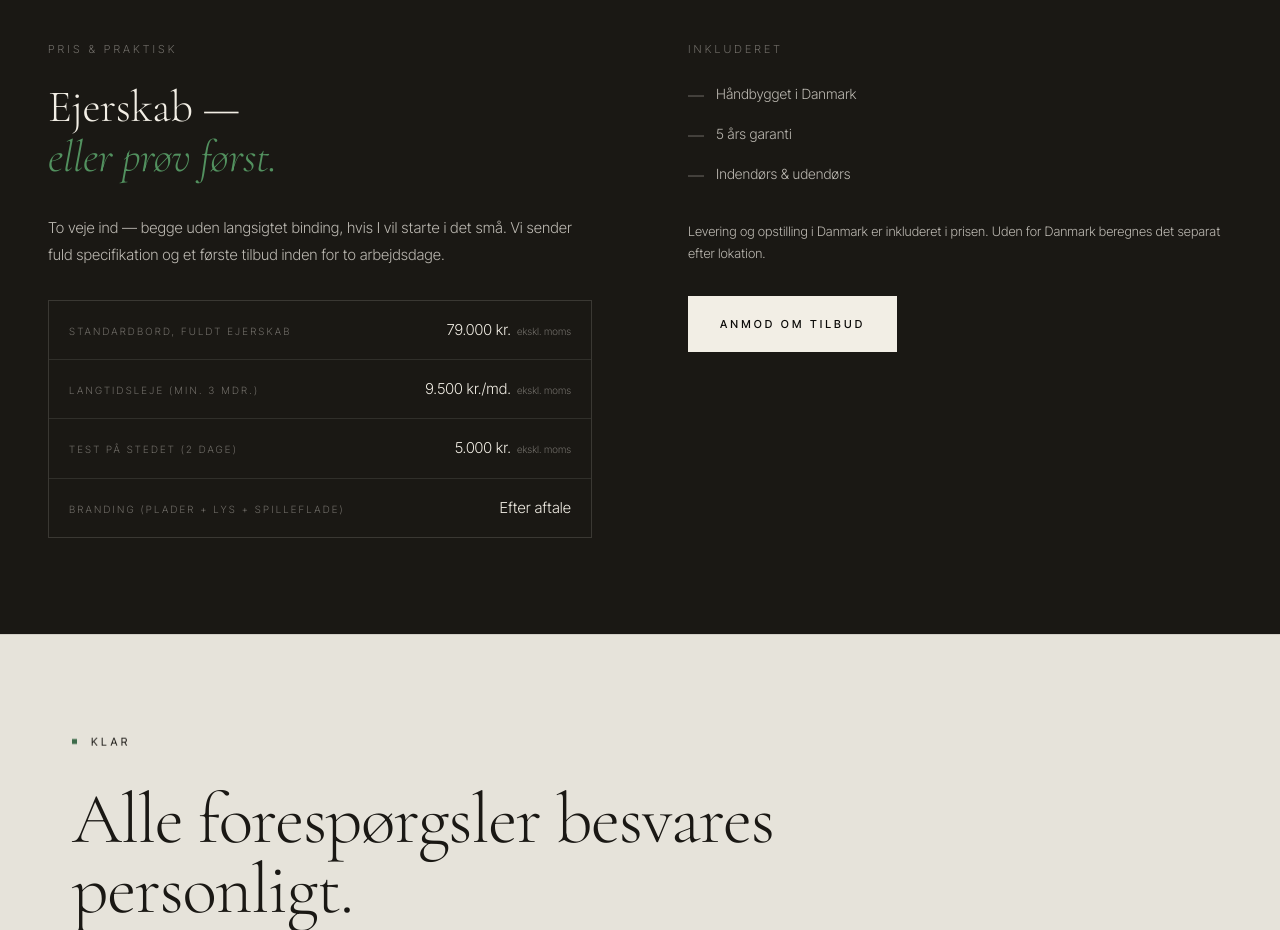
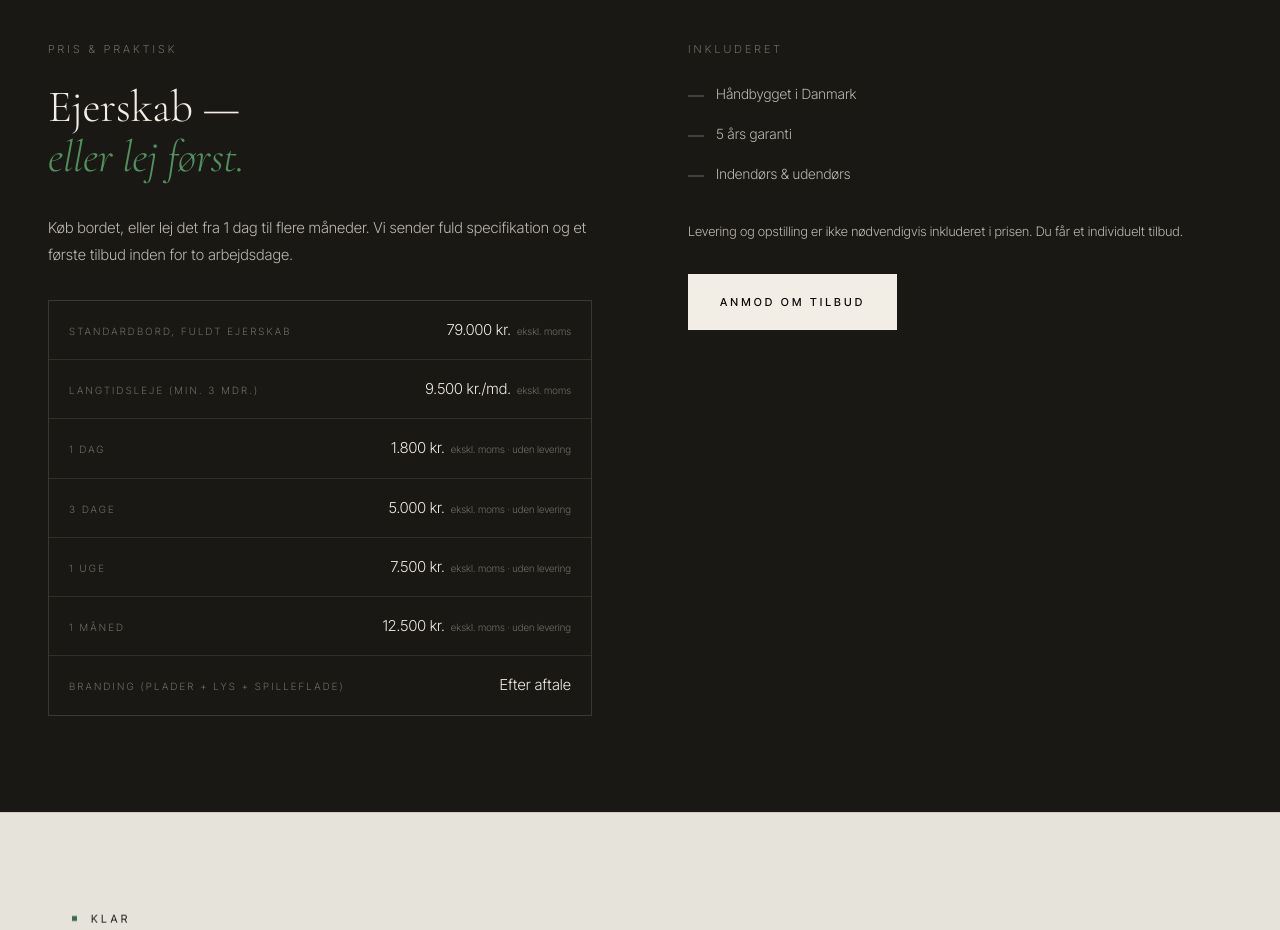
Before and after one commit to WoodooStadium/woodoo-stadium, a Next.js app: page /da/erhverv/hoteller in a window 1280 px wide. Shown: the part 3700-4630 px from the top of the page. Built offline with nearby package versions, Linux system fonts and the light colour scheme.

Commit message:
Hotel pages: use rental-page prices, remove 2-day trial, neutral delivery wording, update price heading and intro

```diff
--- a/src/app/da/erhverv/hoteller/page.tsx
+++ b/src/app/da/erhverv/hoteller/page.tsx
@@ -28,7 +28,10 @@ const structuredData = {
       offers: [
         { "@type": "Offer", name: "Standardbord, fuldt ejerskab", price: "79000", priceCurrency: "DKK", priceSpecification: { "@type": "PriceSpecification", price: 79000, priceCurrency: "DKK", valueAddedTaxIncluded: false } },
         { "@type": "Offer", name: "Langtidsleje (min. 3 mdr.)", price: "9500", priceCurrency: "DKK", priceSpecification: { "@type": "PriceSpecification", price: 9500, priceCurrency: "DKK", valueAddedTaxIncluded: false } },
-        { "@type": "Offer", name: "Test på stedet (2 dage)", price: "5000", priceCurrency: "DKK", priceSpecification: { "@type": "PriceSpecification", price: 5000, priceCurrency: "DKK", valueAddedTaxIncluded: false } },
+        { "@type": "Offer", name: "1 dag", price: "1800", priceCurrency: "DKK", priceSpecification: { "@type": "PriceSpecification", price: 1800, priceCurrency: "DKK", valueAddedTaxIncluded: false } },
+        { "@type": "Offer", name: "3 dage", price: "5000", priceCurrency: "DKK", priceSpecification: { "@type": "PriceSpecification", price: 5000, priceCurrency: "DKK", valueAddedTaxIncluded: false } },
+        { "@type": "Offer", name: "1 uge", price: "7500", priceCurrency: "DKK", priceSpecification: { "@type": "PriceSpecification", price: 7500, priceCurrency: "DKK", valueAddedTaxIncluded: false } },
+        { "@type": "Offer", name: "1 måned", price: "12500", priceCurrency: "DKK", priceSpecification: { "@type": "PriceSpecification", price: 12500, priceCurrency: "DKK", valueAddedTaxIncluded: false } },
       ],
     },
   ],
@@ -59,7 +62,10 @@ const brandingMethods = [
 const pricingRows = [
   { label: "STANDARDBORD, FULDT EJERSKAB", price: "79.000 kr.", note: "ekskl. moms" },
   { label: "LANGTIDSLEJE (min. 3 mdr.)", price: "9.500 kr./md.", note: "ekskl. moms" },
-  { label: "TEST PÅ STEDET (2 dage)", price: "5.000 kr.", note: "ekskl. moms" },
+  { label: "1 DAG", price: "1.800 kr.", note: "ekskl. moms · uden levering" },
+  { label: "3 DAGE", price: "5.000 kr.", note: "ekskl. moms · uden levering" },
+  { label: "1 UGE", price: "7.500 kr.", note: "ekskl. moms · uden levering" },
+  { label: "1 MÅNED", price: "12.500 kr.", note: "ekskl. moms · uden levering" },
   { label: "BRANDING (plader + lys + spilleflade)", price: "Efter aftale", note: "" },
 ];
 
@@ -238,10 +244,10 @@ export default function DaErhvervHotellerPage() {
           <div>
             <span style={{ fontFamily: "Inter Tight, sans-serif", fontSize: "11px", letterSpacing: "0.28em", textTransform: "uppercase", color: "rgba(242,238,229,0.4)", display: "block", marginBottom: "24px" }}>PRIS &amp; PRAKTISK</span>
             <h2 style={{ fontFamily: "Cormorant Garamond, serif", fontWeight: 300, fontSize: "clamp(32px, 3.5vw, 52px)", color: "#F2EEE5", lineHeight: 1.1, marginBottom: "32px" }}>
-              Ejerskab —<br /><em style={{ color: "var(--pine-on-dark)" }}>eller prøv først.</em>
+              Ejerskab —<br /><em style={{ color: "var(--pine-on-dark)" }}>eller lej først.</em>
             </h2>
             <p style={{ fontFamily: "Inter Tight, sans-serif", fontSize: "15px", color: "rgba(242,238,229,0.75)", lineHeight: "1.8", marginBottom: "32px" }}>
-              To veje ind — begge uden langsigtet binding, hvis I vil starte i det små. Vi sender fuld specifikation og et første tilbud inden for to arbejdsdage.
+              Køb bordet, eller lej det fra 1 dag til flere måneder. Vi sender fuld specifikation og et første tilbud inden for to arbejdsdage.
             </p>
             <div style={{ border: "1px solid rgba(242,238,229,0.15)", overflow: "hidden" }}>
               {pricingRows.map(({ label, price, note }, i) => (
@@ -269,7 +275,7 @@ export default function DaErhvervHotellerPage() {
               ))}
             </ul>
             <p style={{ fontFamily: "Inter Tight, sans-serif", fontSize: "13px", color: "rgba(242,238,229,0.75)", lineHeight: "1.7" }}>
-              Levering og opstilling i Danmark er inkluderet i prisen. Uden for Danmark beregnes det separat efter lokation.
+              Levering og opstilling er ikke nødvendigvis inkluderet i prisen. Du får et individuelt tilbud.
             </p>
             <div style={{ marginTop: "32px" }}>
               <a
```
Also changed, not shown: src/app/for-business/hotels/page.tsx (+11 -3 lines).
